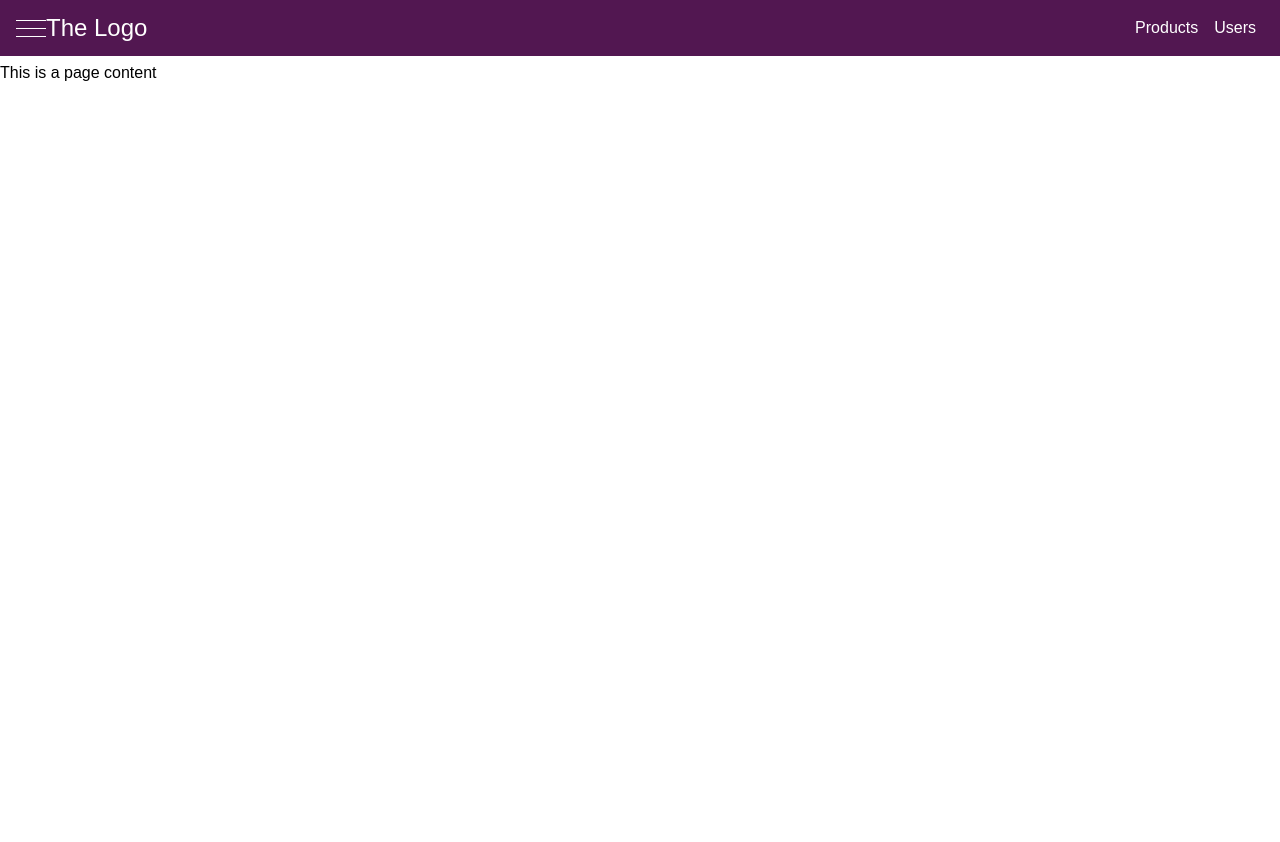
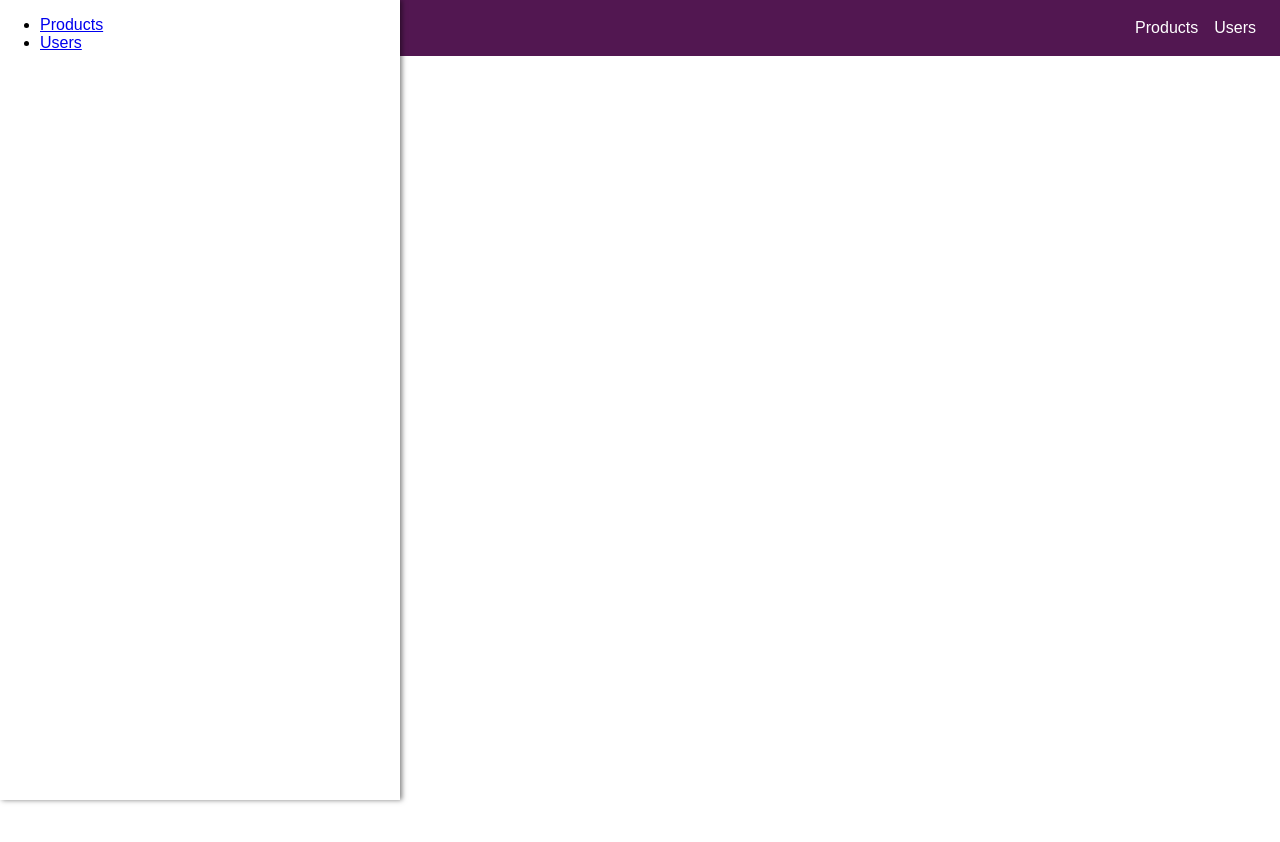
Before and after one commit to tanveersingh926/Navbar-SideBar-React, a React (Create React App) app: page / in a window 1280 px wide. Shown: the top 842 px of the page. Before the commit the page ends 800 px from the top, so only its background shows below. Built offline with nearby package versions, Linux system fonts and the light colour scheme.

Commit message:
completed Side Drawer component base css

```diff
--- a/src/App.js
+++ b/src/App.js
@@ -2,12 +2,14 @@ import React, { Component } from 'react';
 // import logo from './logo.svg';
 
 import  Toolbar  from "./components/Toolbar/Toolbar";
+import SideDrawer from "./components/SideDrawer/SideDrawer"
 
 class App extends Component {
   render() {
     return (
-      <div className="App">
+      <div style={{height:'100%'}}>
         <Toolbar/>
+        <SideDrawer />
         <main style={{marginTop:'64px'}}>
           <p>This is a page content</p>
         </main>
--- /dev/null
+++ b/src/components/SideDrawer/SideDrawer.css
@@ -0,0 +1,9 @@
+.side-drawer {
+    height:100%;
+    background: white;
+    box-shadow: 2px 0 5px rgba(0,0,0,0.5);
+    position: fixed;
+    top: 0;
+    left: 0;
+    width: 400px;
+}
--- a/src/index.css
+++ b/src/index.css
@@ -1,5 +1,7 @@
-body {
+
+html, body {
   margin: 0;
   padding: 0;
   font-family: sans-serif;
+  height: 100%;
 }
```
